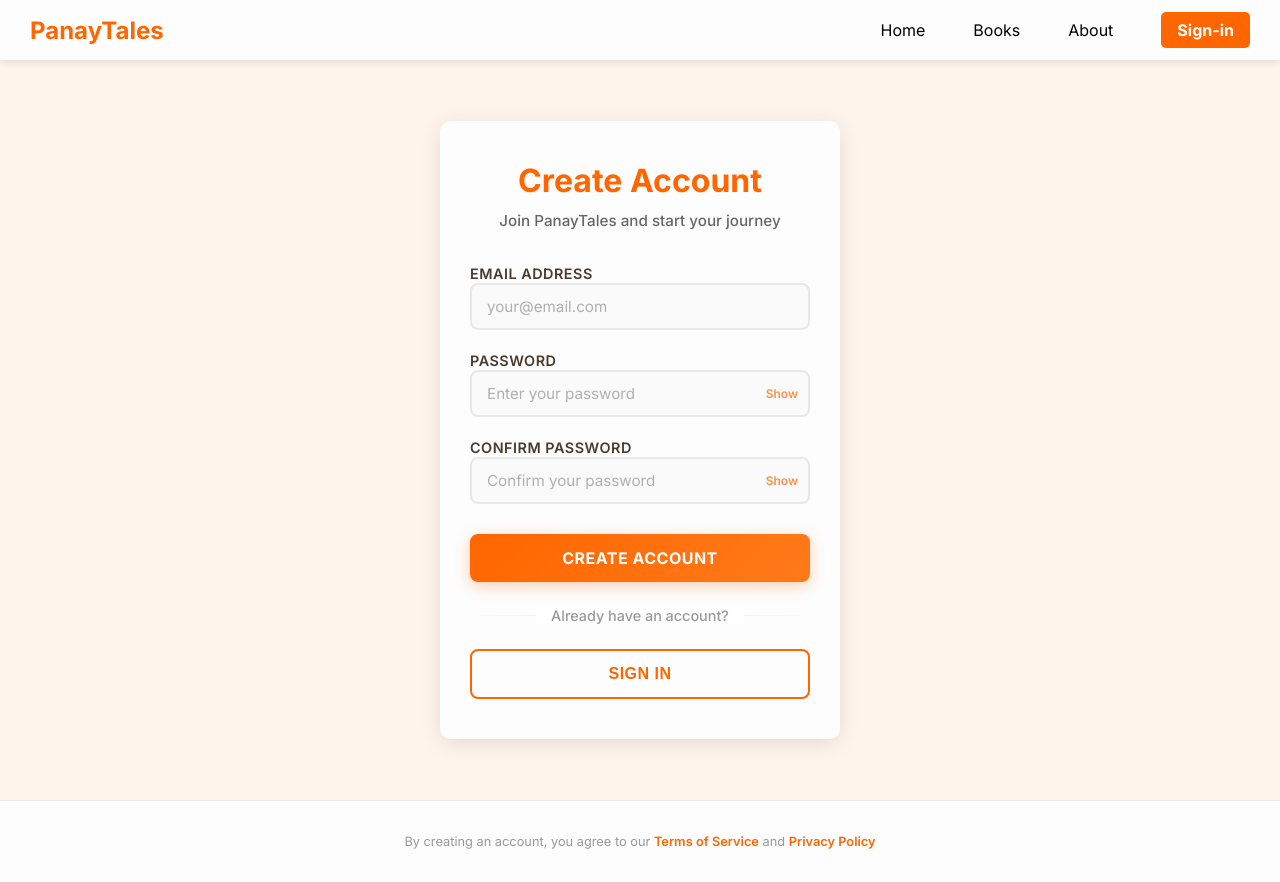
After one commit to christianjayvillanueva-1654/ITC-PROJECT, a PHP site: page /create_user.php in a window 1280 px wide. The commit adds this page. Run offline with PHP 8.4, Linux system fonts and the light colour scheme.

Commit message:
integration of the database
you can't run it unless you have msql with a database named panaytalesdb, with table named users, password:SQLPassword1813, ahh basta

```diff
--- a/bookslink/bookTemplate.php
+++ b/bookslink/bookTemplate.php
@@ -30,6 +30,7 @@
 
       <div class="book-content">
         <!-- Fixed 50% viewport width section -->
+         <?php echo $content; ?>
       </div>
     </div>
 
--- /dev/null
+++ b/create_user.php
@@ -0,0 +1,142 @@
+<?php
+session_start();
+require_once 'db.php';
+
+$error = '';
+$success = '';
+
+// Handle account creation form submission
+if ($_SERVER['REQUEST_METHOD'] === 'POST') {
+    $email = trim($_POST['email'] ?? '');
+    $password = trim($_POST['password'] ?? '');
+    $confirmPassword = trim($_POST['confirm_password'] ?? '');
+
+    // Validation
+    if (empty($email) || empty($password) || empty($confirmPassword)) {
+        $error = 'All fields are required.';
+    } elseif (!filter_var($email, FILTER_VALIDATE_EMAIL)) {
+        $error = 'Please enter a valid email address.';
+    } elseif (strlen($password) < 6) {
+        $error = 'Password must be at least 6 characters long.';
+    } elseif ($password !== $confirmPassword) {
+        $error = 'Passwords do not match.';
+    } else {
+        // Check if email already exists
+        $checkStmt = $connection->prepare('SELECT id FROM users WHERE email = ?');
+        if (!$checkStmt) {
+            $error = 'Database error: ' . htmlspecialchars($connection->error);
+        } else {
+            $checkStmt->bind_param('s', $email);
+            $checkStmt->execute();
+            $result = $checkStmt->get_result();
+
+            if ($result->num_rows > 0) {
+                $error = 'This email is already registered. Please sign in or use a different email.';
+            } else {
+                // Hash the password and insert new user
+                $hashedPassword = password_hash($password, PASSWORD_DEFAULT);
+                $insertStmt = $connection->prepare('INSERT INTO users (email, password) VALUES (?, ?)');
+
+                if (!$insertStmt) {
+                    $error = 'Database error: ' . htmlspecialchars($connection->error);
+                } else {
+                    $insertStmt->bind_param('ss', $email, $hashedPassword);
+
+                    if ($insertStmt->execute()) {
+                        $success = 'Account created successfully! Redirecting to sign in...';
+                        header('refresh:2;url=sign-in.php');
+                    } else {
+                        $error = 'Error creating account: ' . htmlspecialchars($insertStmt->error);
+                    }
+                    $insertStmt->close();
+                }
+            }
+            $checkStmt->close();
+        }
+    }
+}
+?>
+<!DOCTYPE html>
+<html lang="en">
+<head>
+    <meta charset="UTF-8">
+    <meta name="viewport" content="width=device-width, initial-scale=1.0">
+    <title>Create Account - PanayTales</title>
+    <link rel="preconnect" href="https://fonts.googleapis.com">
+    <link rel="preconnect" href="https://fonts.gstatic.com" crossorigin>
+    <link href="https://fonts.googleapis.com/css2?family=Inter:wght@400;500;600;700&display=swap" rel="stylesheet">
+    <link rel="stylesheet" href="css/navbar.css">
+    <link rel="stylesheet" href="css/sign-in.css">
+</head>
+<body>
+    <?php include 'navbar.php'; ?>
+
+    <div class="signin-wrapper">
+        <div class="signin-container">
+            <div class="signin-card">
+                <div class="signin-header">
+                    <h1 class="signin-title">Create Account</h1>
+                    <p class="signin-subtitle">Join PanayTales and start your journey</p>
+                </div>
+
+                <form class="signin-form" action="create_user.php" method="POST">
+                    <?php if ($error): ?>
+                        <div class="error-message"><?php echo htmlspecialchars($error); ?></div>
+                    <?php endif; ?>
+
+                    <?php if ($success): ?>
+                        <div class="success-message"><?php echo htmlspecialchars($success); ?></div>
+                    <?php endif; ?>
+
+                    <div class="form-group">
+                        <label for="email">Email Address</label>
+                        <input type="email" id="email" name="email" placeholder="your@email.com" required>
+                    </div>
+
+                    <div class="form-group">
+                        <label for="password">Password</label>
+                        <div class="password-wrapper">
+                            <input type="password" id="password" name="password" placeholder="Enter your password" required>
+                            <span class="toggle-password" onclick="togglePassword('password')">Show</span>
+                        </div>
+                    </div>
+
+                    <div class="form-group">
+                        <label for="confirm_password">Confirm Password</label>
+                        <div class="password-wrapper">
+                            <input type="password" id="confirm_password" name="confirm_password" placeholder="Confirm your password" required>
+                            <span class="toggle-password" onclick="togglePassword('confirm_password')">Show</span>
+                        </div>
+                    </div>
+
+                    <button type="submit" class="signin-btn">Create Account</button>
+                </form>
+
+                <div class="signin-divider"><span>Already have an account?</span></div>
+
+                <button type="button" class="create-account-btn" onclick="window.location.href='sign-in.php'">
+                    Sign In
+                </button>
+            </div>
+        </div>
+    </div>
+
+    <div class="signin-footer">
+        <p>By creating an account, you agree to our <a href="#">Terms of Service</a> and <a href="#">Privacy Policy</a></p>
+    </div>
+
+    <script>
+        function togglePassword(fieldId) {
+            const input = document.getElementById(fieldId);
+            const btn = input.nextElementSibling;
+            if (input.type === 'password') {
+                input.type = 'text';
+                btn.textContent = 'Hide';
+            } else {
+                input.type = 'password';
+                btn.textContent = 'Show';
+            }
+        }
+    </script>
+</body>
+</html>
--- /dev/null
+++ b/css/sign-in.css
@@ -0,0 +1,307 @@
+/* Sign In Page Styles */
+:root {
+  --primary: #ff6600;
+  --primary-dark: #dd3f00;
+  --text-dark: #4a3b2d;
+  --border: #e8e8e8;
+  --bg-light: #fafafa;
+  --trans: all 0.3s ease;
+}
+
+* { box-sizing: border-box; }
+
+body {
+  background: oklch(97.356% 0.01586 58.432);
+  font-family: 'Inter', sans-serif;
+  margin: 0;
+  padding: 0;
+  display: flex;
+  flex-direction: column;
+  min-height: 100vh;
+}
+
+.signin-container {
+  width: 100%;
+  min-height: calc(100vh - 60px);
+  display: flex;
+  justify-content: center;
+  align-items: center;
+  padding: 40px 20px;
+}
+
+.signin-card {
+  background: #fdfdfd;
+  width: 100%;
+  max-width: 400px;
+  padding: 40px 30px;
+  border-radius: 10px;
+  box-shadow: 0 4px 20px rgba(0, 0, 0, 0.1);
+}
+
+.signin-header { margin-bottom: 30px; text-align: center; }
+
+.signin-title {
+  font-size: 2rem;
+  font-weight: 700;
+  color: var(--primary);
+  margin: 0 0 10px 0;
+  text-align: center;
+}
+
+.signin-subtitle {
+  font-size: 0.95rem;
+  color: #666;
+  margin: 0;
+  line-height: 1.5;
+  font-weight: 500;
+}
+
+.signin-form {
+  display: flex;
+  flex-direction: column;
+  gap: 20px;
+  margin-bottom: 25px;
+}
+
+.error-message {
+  background: #fee;
+  border: 2px solid #f88;
+  border-radius: 6px;
+  padding: 12px;
+  color: #c33;
+  font-size: 0.9rem;
+  font-weight: 500;
+  text-align: center;
+}
+
+.form-group label {
+  font-size: 0.9rem;
+  font-weight: 600;
+  color: var(--text-dark);
+  text-transform: uppercase;
+  letter-spacing: 0.5px;
+}
+
+.password-wrapper {
+  position: relative;
+  display: flex;
+  align-items: center;
+}
+
+.form-group input {
+  width: 100%;
+  padding: 12px 15px;
+  border: 2px solid var(--border);
+  border-radius: 8px;
+  font-size: 0.95rem;
+  font-family: 'Inter', sans-serif;
+  transition: var(--trans);
+  background: var(--bg-light);
+  color: #2d2d2d;
+}
+
+.form-group input:hover {
+  border-color: #ffdbcc;
+  background: #fff9f5;
+}
+
+.form-group input:focus {
+  outline: none;
+  border-color: var(--primary);
+  background: #fff;
+  box-shadow: 0 0 0 4px rgba(255, 102, 0, 0.12);
+}
+
+.form-group input::placeholder { color: #b0b0b0; }
+
+.toggle-password {
+  position: absolute;
+  right: 12px;
+  cursor: pointer;
+  font-size: 0.75rem;
+  color: var(--primary);
+  font-weight: 600;
+  opacity: 0.7;
+  transition: opacity 0.2s;
+}
+
+.toggle-password:hover { opacity: 1; }
+
+.form-options {
+  display: flex;
+  justify-content: space-between;
+  align-items: center;
+  font-size: 0.85rem;
+  margin-top: 12px;
+  gap: 10px;
+}
+
+.remember-me {
+  display: flex;
+  align-items: center;
+  gap: 8px;
+  cursor: pointer;
+  color: var(--text-dark);
+  user-select: none;
+  font-weight: 500;
+}
+
+.remember-me input {
+  width: 18px;
+  height: 18px;
+  accent-color: var(--primary);
+  border-radius: 4px;
+  border: 2px solid var(--border);
+  cursor: pointer;
+  transition: var(--trans);
+}
+
+.remember-me input:hover { border-color: var(--primary); }
+
+.forgot-password {
+  text-decoration: none;
+  color: var(--primary);
+  font-weight: 600;
+  transition: all 0.2s ease;
+}
+
+/* Sign In Button */
+.signin-btn {
+  padding: 14px 24px;
+  background: linear-gradient(135deg, #ff6600 0%, #ff7a1a 100%);
+  color: #ffffff;
+  border: none;
+  border-radius: 8px;
+  font-size: 1rem;
+  font-weight: 700;
+  cursor: pointer;
+  transition: all 0.3s cubic-bezier(0.4, 0, 0.2, 1);
+  font-family: 'Inter', sans-serif;
+  margin-top: 10px;
+  box-shadow: 0 4px 15px rgba(255, 102, 0, 0.3);
+  text-transform: uppercase;
+  letter-spacing: 0.5px;
+}
+
+.signin-btn:hover {
+  background: linear-gradient(135deg, #dd3f00 0%, #ff6600 100%);
+  box-shadow: 0 6px 25px rgba(255, 102, 0, 0.4);
+  transform: translateY(-2px);
+}
+
+.signin-btn:active {
+  transform: translateY(0);
+}
+
+.signin-btn span {
+  display: flex;
+  align-items: center;
+  justify-content: center;
+  gap: 8px;
+}
+
+/* Divider */
+.signin-divider {
+  text-align: center;
+  color: #999;
+  font-size: 0.9rem;
+  margin: 25px 0;
+  font-weight: 500;
+  position: relative;
+}
+
+.signin-divider::before {
+  content: '';
+  position: absolute;
+  top: 50%;
+  left: 0;
+  width: 100%;
+  height: 1px;
+  background: linear-gradient(90deg, transparent, #ddd, transparent);
+  z-index: 1;
+}
+
+.signin-divider span {
+  position: relative;
+  z-index: 2;
+  background-color: #ffffff;
+  padding: 0 15px;
+  display: inline-block;
+}
+
+.create-account-btn {
+  width: 100%;
+  padding: 14px 24px;
+  background: transparent;
+  color: var(--primary);
+  border: 2px solid var(--primary);
+  border-radius: 8px;
+  font-size: 1rem;
+  font-weight: 700;
+  cursor: pointer;
+  transition: var(--trans);
+  text-transform: uppercase;
+  letter-spacing: 0.5px;
+  position: relative;
+  overflow: hidden;
+}
+
+.create-account-btn::before {
+  content: '';
+  position: absolute;
+  top: 0;
+  left: -100%;
+  width: 100%;
+  height: 100%;
+  background: linear-gradient(135deg, var(--primary), #ff7a1a);
+  transition: left 0.3s cubic-bezier(0.4, 0, 0.2, 1);
+  z-index: -1;
+}
+
+.create-account-btn:hover {
+  color: #fff;
+  box-shadow: 0 6px 20px rgba(255, 102, 0, 0.3);
+  border-color: #ff7a1a;
+}
+
+.create-account-btn:hover::before { left: 0; }
+
+.signin-footer {
+  text-align: center;
+  font-size: 0.8rem;
+  color: #999;
+  padding: 20px;
+  border-top: 1px solid var(--border);
+  background: #fdfdfd;
+}
+
+.signin-footer a {
+  color: var(--primary);
+  text-decoration: none;
+  font-weight: 600;
+  transition: color 0.2s;
+}
+
+.signin-footer a:hover {
+  color: var(--primary-dark);
+  text-decoration: underline;
+}
+
+@media (max-width: 768px) {
+  .signin-card { padding: 35px 25px; }
+  .signin-title { font-size: 1.8rem; }
+  .signin-subtitle { font-size: 0.9rem; }
+  .form-group input { padding: 11px 12px; font-size: 0.9rem; }
+  .signin-btn, .create-account-btn { padding: 12px 20px; font-size: 0.95rem; }
+  .form-options { flex-direction: column; gap: 12px; align-items: flex-start; }
+}
+
+@media (max-width: 480px) {
+  .signin-card { padding: 30px 20px; border-radius: 10px; }
+  .signin-title { font-size: 1.5rem; }
+  .signin-subtitle { font-size: 0.85rem; }
+  .signin-form { gap: 15px; }
+  .form-group label { font-size: 0.85rem; }
+  .form-group input { padding: 10px 12px; font-size: 0.9rem; }
+  .signin-btn, .create-account-btn { padding: 12px 18px; font-size: 0.9rem; }
+}
--- /dev/null
+++ b/db.php
@@ -0,0 +1,9 @@
+<?php
+$name = '';
+$email = '';
+$wage ='';
+$errorMessage = '';
+$successMessage = '';
+
+$connection = new mysqli("localhost", "root", "SQLPassword1813", "panaytalesdb");
+?>
```
Also changed, not shown: bookslink/book1.php (+6 -4 lines), bookslink/book3.php (+6 -4 lines), css/BookTemplateStyle.css (+17 -5 lines), sign-in.php (added, +122 -0 lines).
